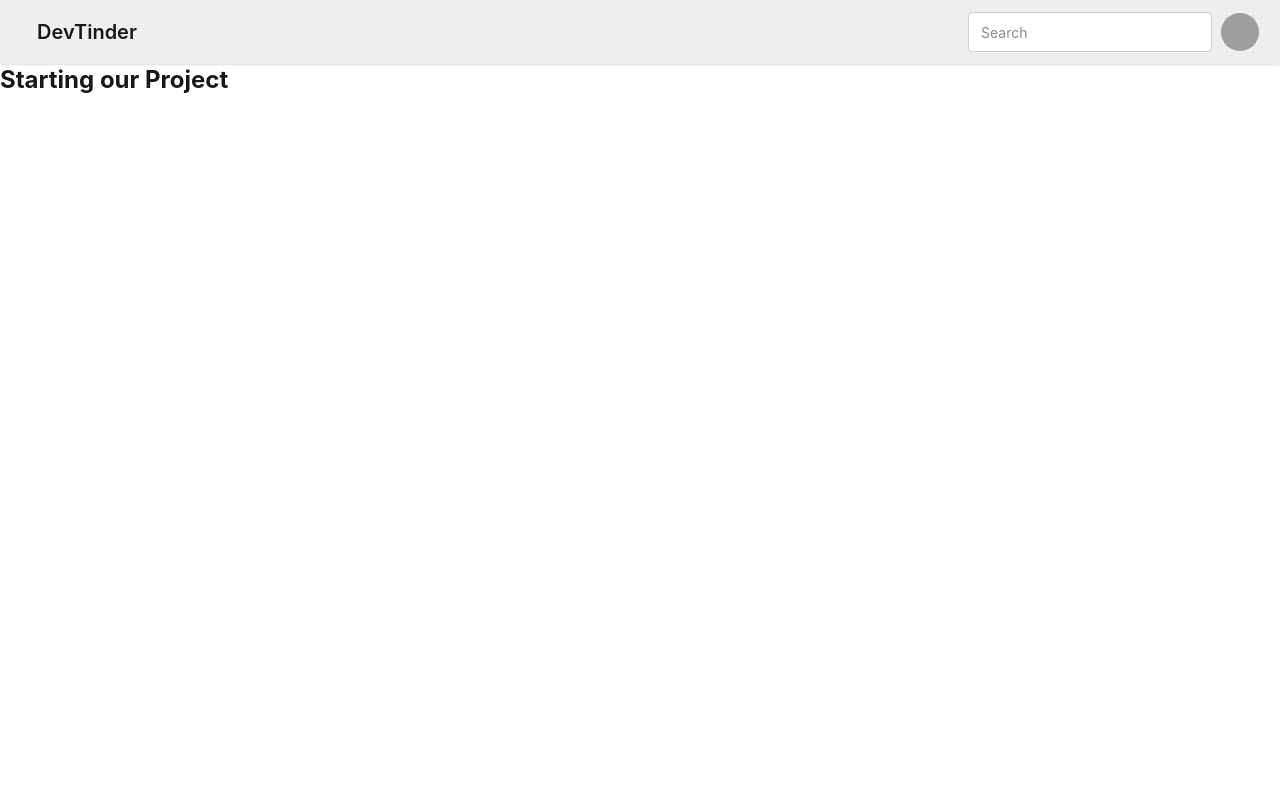
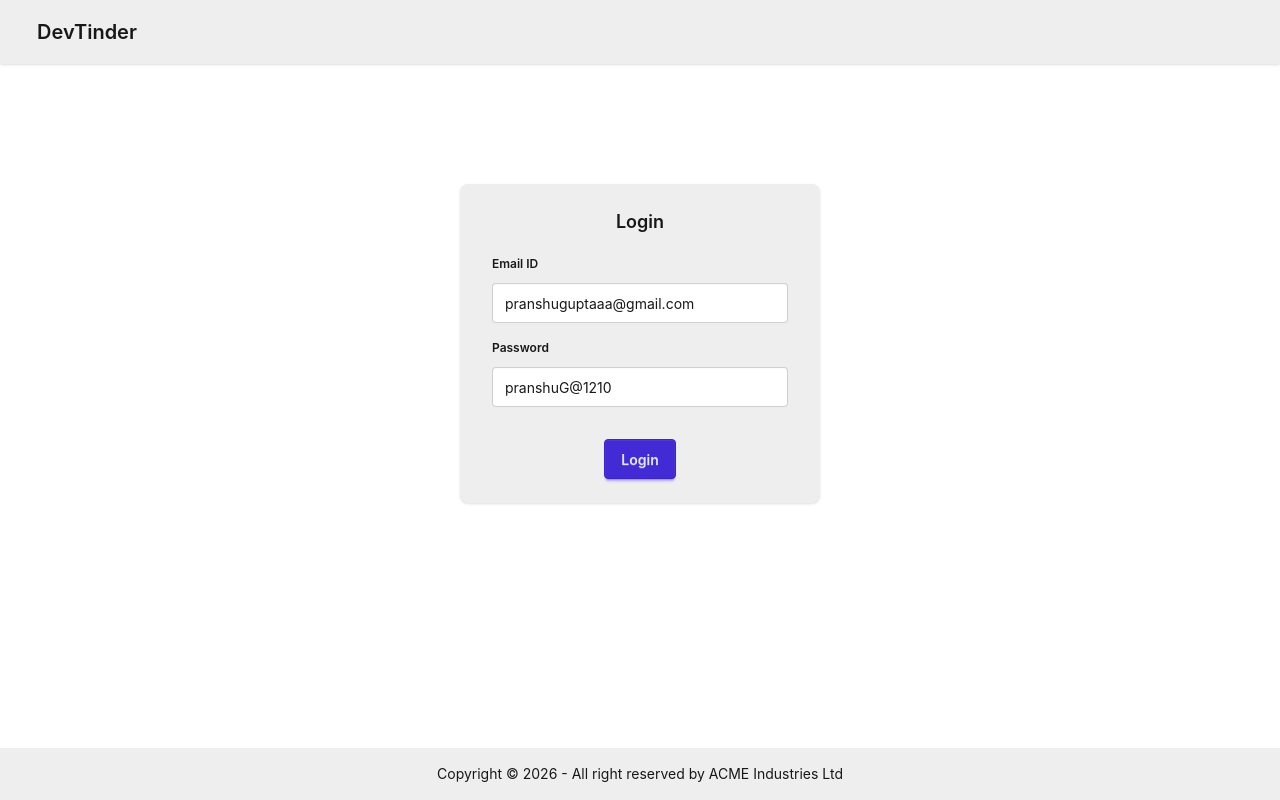
Before and after one commit to pranshhhupg/devTinder---FRONTEND, a React (Vite) app: page /login in a window 1280 px wide. Built offline with nearby package versions, Linux system fonts and the light colour scheme; grey boxes are pictures that could not be loaded.

Commit message:
Added Various Components

```diff
--- a/package.json
+++ b/package.json
@@ -10,9 +10,13 @@
     "preview": "vite preview"
   },
   "dependencies": {
+    "@reduxjs/toolkit": "^2.11.2",
     "@tailwindcss/vite": "^4.2.2",
+    "axios": "^1.15.0",
     "react": "^19.2.4",
     "react-dom": "^19.2.4",
+    "react-redux": "^9.2.0",
+    "react-router-dom": "^7.14.1",
     "tailwindcss": "^4.2.2"
   },
   "devDependencies": {
--- a/src/App.jsx
+++ b/src/App.jsx
@@ -1,12 +1,27 @@
-import Header from './components/header'
+import { BrowserRouter, Routes, Route } from 'react-router-dom'
+import Body from './components/Body'
+import Profile from './components/Profile'
+import Login from './components/Login'
+import appStore from './utils/appStore'
+import { Provider } from 'react-redux'
+import Feed from './components/Feed'
+
 const App = function() {
-
   return (
     <>
-    <Header/>
-    <h1 className='text-2xl font-bold'>Starting our Project</h1>
+    <Provider store = {appStore}>
+      <BrowserRouter basename="/">
+        <Routes>
+          <Route path = "/" element = {<Body/>}>
+            <Route path = "/login" element = {<Login/>}/>
+            <Route path = "/feed" element = {<Feed/>}/>
+            <Route path = "/profile" element = {<Profile/>}/>
+          </Route>
+        </Routes>
+      </BrowserRouter>
+    </Provider>
     </>
   )
 }
 
-export default App
+export default App;
--- /dev/null
+++ b/src/components/Body.jsx
@@ -0,0 +1,15 @@
+import { Outlet } from "react-router-dom";
+import NavBar from "./NavBar";
+import Footer from "./Footer";
+
+const Body = () => {
+    return (
+        <div>
+            <NavBar/>
+            <Outlet/>
+            <Footer/>
+        </div>
+    );
+};
+
+export default Body;
--- /dev/null
+++ b/src/components/Feed.jsx
@@ -0,0 +1,7 @@
+const Feed = () => {
+    return (
+        <div>Feed</div>
+    )
+};
+
+export default Feed;
--- /dev/null
+++ b/src/components/Footer.jsx
@@ -0,0 +1,13 @@
+const Footer = () => {
+    return (
+        <div>
+            <footer className="footer sm:footer-horizontal footer-center bg-base-300 text-base-content p-4 fixed bottom-0">
+                <aside>
+                    <p>Copyright © {new Date().getFullYear()} - All right reserved by ACME Industries Ltd</p>
+                </aside>
+            </footer>
+        </div>
+    );
+};
+
+export default Footer;
--- /dev/null
+++ b/src/components/Login.jsx
@@ -0,0 +1,63 @@
+import axios from "axios";
+import { useState } from "react";
+import { useDispatch } from "react-redux";
+import { addUser } from "../utils/userSlice";
+import { BASE_URL } from "../utils/constants";
+import { useNavigate } from "react-router-dom";
+
+const Login = () => {
+    const [emailId, setEmailId] = useState("pranshuguptaaa@gmail.com");
+    const [password, setPassword] = useState("pranshuG@1210");
+    const dispatch = useDispatch();
+    const navigate = useNavigate();
+
+    const handleLogin = async () => {
+        try{
+            const res = await axios.post(BASE_URL + "/login",
+                {
+                    emailId,password,
+                },
+                {withCredentials : true}
+            )
+
+            dispatch(addUser(res.data.data));
+            navigate("/feed");
+        }
+        catch(err){
+            console.log(err.message);
+        }
+    }
+
+    return (
+        <div>
+            <div className="card bg-base-300 w-90 shadow-sm my-30 mx-auto">
+                <div className="card-body">
+                    <h2 className="card-title mx-auto">Login</h2>
+
+                    <div className = "px-2">
+                    <label className="fieldset">
+                        <legend className="fieldset-legend">Email ID</legend>
+                        <input type="text" className="input" placeholder="Enter your Email ID"
+                        value = {emailId}
+                        onChange={(e)=>setEmailId(e.target.value)}/>
+                    </label>
+
+                    <label className="fieldset">
+                        <legend className="fieldset-legend">Password</legend>
+                        <input type="text" className="input" placeholder="Enter your Password"
+                        value = {password}
+                        onChange={(e)=>setPassword(e.target.value)}/>
+                    </label>
+
+                    </div>
+                    <div className="card-actions justify-center pt-5">
+                        <button className="btn btn-primary"
+                        onClick={handleLogin}>Login</button>
+                    </div>
+                </div>
+            </div>
+        </div>
+    );
+};
+
+export default Login;
--- /dev/null
+++ b/src/components/NavBar.jsx
@@ -0,0 +1,39 @@
+import { useSelector } from "react-redux";
+
+const NavBar = () => {
+    const user = useSelector((store) => store.user);
+
+    return (
+        <div className="navbar bg-base-300 shadow-sm px-5">
+            <div className="flex-1">
+                <a className="btn btn-ghost text-xl">DevTinder</a>
+            </div>
+            {user && <div className="flex gap-2">
+                <p className ="text-gray-400 pr-2 pt-2">Welcome, {user.firstName}</p>
+                <div className="dropdown dropdown-end">
+                    <div tabIndex={0} role="button" className="btn btn-ghost btn-circle avatar">
+                        <div className="w-10 rounded-full">
+                        <img
+                            alt="Tailwind CSS Navbar component"
+                            src={user.photoUrl} />
+                        </div>
+                    </div>
+                    <ul
+                        tabIndex="-1"
+                        className="menu menu-sm dropdown-content bg-base-100 rounded-box z-1 mt-3 w-52 p-2 shadow">
+                        <li>
+                        <a className="justify-between">
+                            Profile
+                            <span className="badge">New</span>
+                        </a>
+                        </li>
+                        <li><a>Settings</a></li>
+                        <li><a>Logout</a></li>
+                    </ul>
+                </div>
+            </div>}
+        </div>
+    )
+};
+
+export default NavBar;
--- /dev/null
+++ b/src/components/Profile.jsx
@@ -0,0 +1,9 @@
+const Profile = () => {
+    return (
+        <div>
+            Profile
+        </div>
+    );
+};
+
+export default Profile;
--- a/src/components/header.jsx
+++ /dev/null
@@ -1,35 +0,0 @@
-const Header = () => {
-    return (
-        <div className="navbar bg-base-300 shadow-sm px-5">
-            <div className="flex-1">
-                <a className="btn btn-ghost text-xl">DevTinder</a>
-            </div>
-            <div className="flex gap-2">
-                <input type="text" placeholder="Search" className="input input-bordered w-24 md:w-auto" />
-                <div className="dropdown dropdown-end">
-                <div tabIndex={0} role="button" className="btn btn-ghost btn-circle avatar">
-                    <div className="w-10 rounded-full">
-                    <img
-                        alt="Tailwind CSS Navbar component"
-                        src="https://img.daisyui.com/images/stock/photo-1534528741775-53994a69daeb.webp" />
-                    </div>
-                </div>
-                <ul
-                    tabIndex="-1"
-                    className="menu menu-sm dropdown-content bg-base-100 rounded-box z-1 mt-3 w-52 p-2 shadow">
-                    <li>
-                    <a className="justify-between">
-                        Profile
-                        <span className="badge">New</span>
-                    </a>
-                    </li>
-                    <li><a>Settings</a></li>
-                    <li><a>Logout</a></li>
-                </ul>
-                </div>
-            </div>
-        </div>
-    )
-};
-
-export default Header;
--- /dev/null
+++ b/src/utils/appStore.js
@@ -0,0 +1,10 @@
+import { configureStore } from "@reduxjs/toolkit";
+import userSlice from "./userSlice";
+
+const appStore = configureStore({
+    reducer : {
+        user : userSlice,
+    }
+});
+
+export default appStore;
--- /dev/null
+++ b/src/utils/constants.js
@@ -0,0 +1 @@
+export const BASE_URL = "http://localhost:3007";
--- /dev/null
+++ b/src/utils/userSlice.js
@@ -0,0 +1,17 @@
+import { createSlice } from "@reduxjs/toolkit";
+
+const userSlice = createSlice({
+    name : "user",
+    initialState : null,
+    reducers : {
+        addUser : (state,action) => {
+            return action.payload;
+        },
+        removeUser : (state,action) =>{
+            return null;
+        },
+    },
+});
+
+export const {addUser, removeUser} = userSlice.actions;
+export default userSlice.reducer;
```
Also changed, not shown: 2 other files (tests, documents, lock files or other folders).
